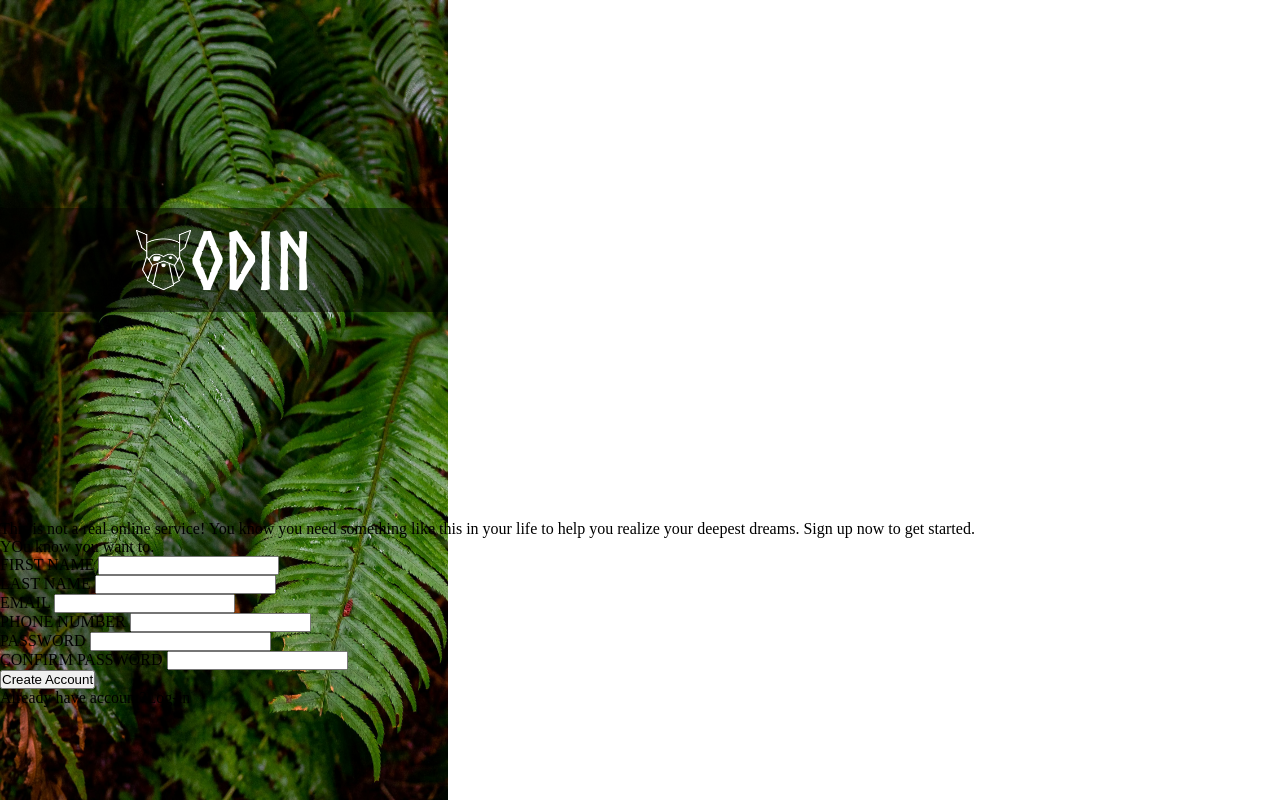
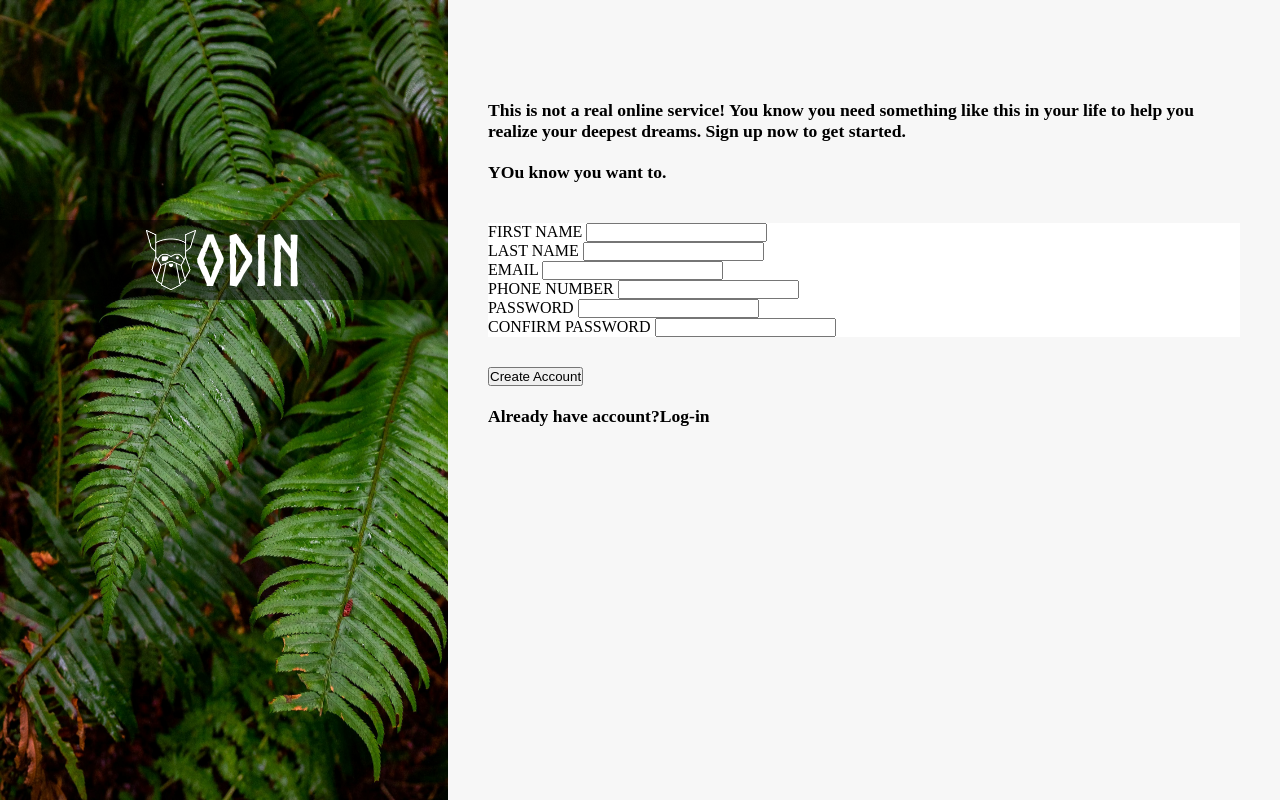
Before and after one commit to rishard06/Sign-up-form-project, a plain HTML site: page index.html in a window 1280 px wide. Drawn offline with Linux system fonts and the light colour scheme.

Commit message:
update the css file, adding some simple css the from

```diff
--- a/style.css
+++ b/style.css
@@ -10,6 +10,10 @@
 	font-style: normal;
 }
 
+body {
+	display: flex;
+	background-color: #f5f5f5cb;
+}
 
 .image {
 	width: 35vw;
@@ -30,18 +34,47 @@
 	display: flex;
 	justify-content: center;
 	align-items: center;
-	width: 100%;
-	height: 20%;
+	width: 35vw;
+	height: 80px;
 	background-color: #0000007d;
 }
 
 .logo {
 	height: 60px;
-	width: 55px;
+	width: 50px;
 }
 
 h1 {
 	font-family: 'OdinFont';
 	color: white;
-	font-size: 5rem;
+	font-size: 70px;
 }
+
+.left-side {
+	display: flex;
+	flex-direction: column;
+	width: 65vw;
+	margin: 100px 40px 0 40px;
+}
+
+p {
+	margin-bottom: 20px;
+	font-size: 1.1rem;
+	font-weight: bold;
+}
+
+form {
+}
+
+.inputs {
+	background-color: white;
+	margin: 20px 0 30px 0;
+}
+
+ul, li {
+	list-style: none;
+}
+
+button {
+	margin-bottom: 20px;
+}
```
